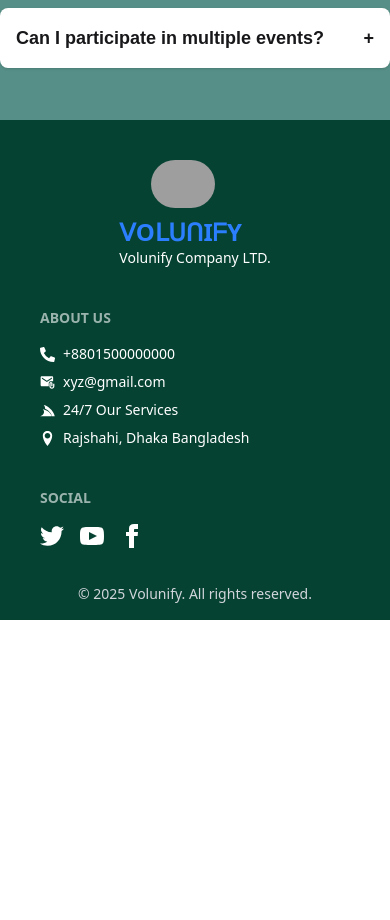
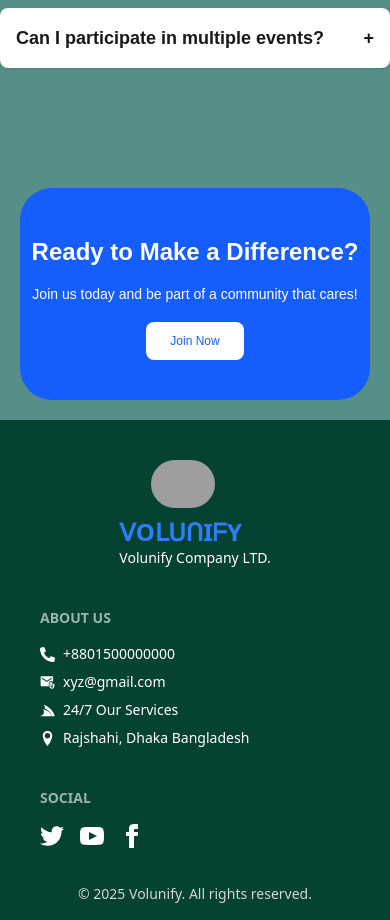
Before and after one commit to tanvir-hasan-code/Volunteer-Management-Client, a React (Vite) app: page / in a window 390 px wide. Shown: the part 5900-6820 px from the top of the page. Before the commit the page ends 6520 px from the top, so only its background shows below. Built offline with nearby package versions, Linux system fonts and the light colour scheme; no server answers; grey boxes are pictures that could not be loaded.

Commit message:
Action Secton Add

```diff
--- /dev/null
+++ b/src/Components/Action/Action.jsx
@@ -0,0 +1,28 @@
+import { motion } from "framer-motion";
+
+const Action = () => {
+  return (
+    <div className="bg-[#568F87] root-font px-5 md:px-0 py-5 root-font">
+      <motion.div
+        className=" bg-blue-600 text-white py-12 mt-12 rounded-4xl text-center w-full lg:w-7/12 md:w-10/12 mx-auto md:rounded-tl-full md:rounded-br-full"
+        initial={{ opacity: 0, y: 50 }}
+        whileInView={{ opacity: 1, y: 0 }}
+        transition={{ duration: 0.5 }}
+        viewport={{ once: false, amount: 0.3 }}
+      >
+        <h2 className="text-2xl md:text-3xl font-bold mb-4">Ready to Make a Difference?</h2>
+        <p className="mb-6 text-sm md:text-md">
+          Join us today and be part of a community that cares!
+        </p>
+        <a
+          href="/join"
+          className="bg-white text-blue-600 text-xs px-6 py-3 rounded-lg hover:bg-gray-100 transition"
+        >
+          Join Now
+        </a>
+      </motion.div>
+    </div>
+  );
+};
+
+export default Action;
--- a/src/Layouts/Home/Home.jsx
+++ b/src/Layouts/Home/Home.jsx
@@ -9,6 +9,7 @@ import Events from '../../Components/Events/Events';
 import Newsletter from '../../Components/Newsletter/Newsletter';
 import Partners from '../../Components/Blog/Blog';
 import FAQ from '../../Components/FAQ/FAQ';
+import Action from '../../Components/Action/Action';
 
 
 
@@ -24,7 +25,8 @@ const Home = () => {
 			<Events />
 			<Newsletter />
 			<Partners />
-			<FAQ/>
+			<FAQ />
+			<Action/>
 		</div>
 	);
 };
```
